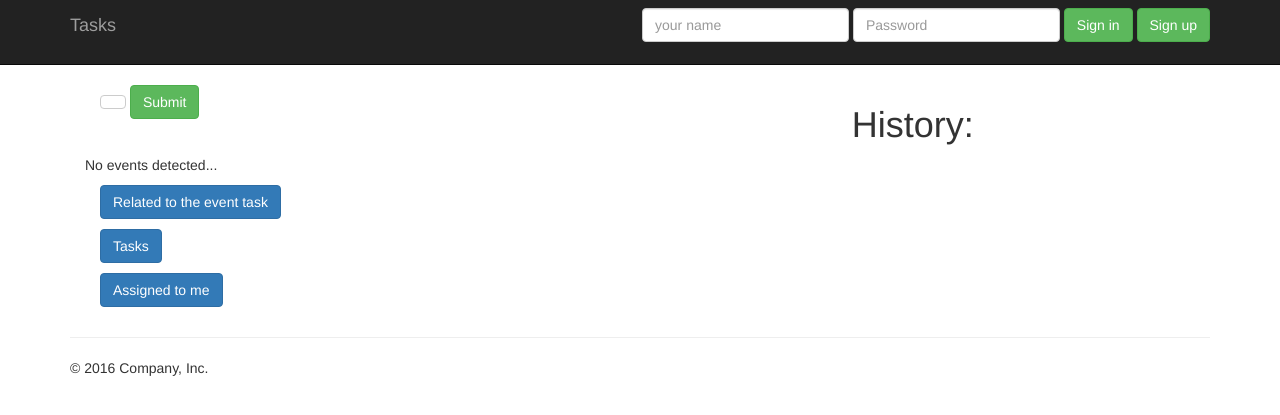
After one commit to ilitvinoff/task-trackerapp, a Django app: template trackerapp/templates/trackerapp/task_history.html in a window 1280 px wide. The commit adds this page. Shown: the top 415 px of the page. Run offline with Django 3.2, Linux system fonts and the light colour scheme; the template is opened without the code that fills it, so the values that code supplies are empty; some libraries are stand-ins or nearby versions.

Commit message:
half history-tracking for taskmodel done

```diff
--- a/requirements.txt
+++ b/requirements.txt
@@ -10,3 +10,4 @@ django-stdimage==5.3.0
 drf-yasg==1.20.0
 coverage==5.5
 freezegun==1.1.0
+django-simple-history==3.0.0
--- a/tasktracker/settings.py
+++ b/tasktracker/settings.py
@@ -45,6 +45,7 @@ INSTALLED_APPS = [
     "rest_framework",
     "drf_yasg",
     "coverage",
+    'simple_history',
 ]
 
 MIDDLEWARE = [
@@ -55,6 +56,7 @@ MIDDLEWARE = [
     "django.contrib.auth.middleware.AuthenticationMiddleware",
     "django.contrib.messages.middleware.MessageMiddleware",
     "django.middleware.clickjacking.XFrameOptionsMiddleware",
+    'simple_history.middleware.HistoryRequestMiddleware',
 ]
 
 ROOT_URLCONF = "tasktracker.urls"
--- /dev/null
+++ b/trackerapp/templates/trackerapp/task_history.html
@@ -0,0 +1,41 @@
+{% extends 'base_generic.html' %}
+
+{% block content %}
+
+    {% comment %} Filter form {% endcomment %}
+    <form class="col-md-10" class=".navbar-left" action="" method="post">
+        {% csrf_token %}
+        <table class="btn btn-default">
+            {{ form }}
+        </table>
+        <input class="btn btn-success" type="submit" value="Submit"/>
+    </form>
+
+    <h1>History:</h1>
+
+    {% if historicaltaskmodel_list %}
+
+        <ul class="col-md-10">
+            {% for event in historicaltaskmodel_list %}
+
+                <li>
+                    <div>
+                        <a class="btn btn-default" href="{{ event.get_absolute_url }}">{{ event.body }};
+                            created: {{ event.history_date }}</a>
+                        <p>changed by: {{ event.history_user }}</p>
+                    </div>
+                </li>
+            {% endfor %}
+        </ul>
+    {% else %}
+        <p>No events detected...</p>
+    {% endif %}
+
+    <div class="col-md-4">
+        <p><a class="btn btn-primary" role="button" href="{% url 'task-detail' pk=related_task_id %}">Related to the
+            event task</a></p>
+        <p><a class="btn btn-primary" role="button" href="{% url 'index' %}">Tasks</a></p>
+        <p><a class="btn btn-primary" role="button" href="{% url 'assigned-tasks' %}">Assigned to me</a></p>
+    </div>
+
+{% endblock content %}
--- a/trackerapp/templates/trackerapp/taskmodel_detail.html
+++ b/trackerapp/templates/trackerapp/taskmodel_detail.html
@@ -62,6 +62,7 @@
         <p><a class="btn btn-primary" role="button" href="{% url 'message-create' pk=taskmodel.pk %}">Add comment</a>
         </p>
         <p><a class="btn btn-primary" role="button" href="{% url 'comment-list' pk=taskmodel.pk %}">Comments</a></p>
+        <p><a class="btn btn-primary" role="button" href="{% url 'history-list' pk=taskmodel.pk %}">History</a></p>
 
     {% else %}
         <h2>There is no such task in your list</h2>
--- a/trackerapp/urls.py
+++ b/trackerapp/urls.py
@@ -28,6 +28,7 @@ urlpatterns = [
                 path("", views.AttachmentList.as_view(), name="attach-list"),
                 path("create/", views.AttachmentCreate.as_view(), name="attach-create")
             ])),
+            path("history/", views.TaskHistoryListView.as_view(), name="history-list")
         ]))
     ])),
 
```
Also changed, not shown: trackerapp/models.py (+7 -2 lines), trackerapp/views.py (+25 -0 lines), trackerapp/migrations/0036_auto_20210423_0716.py (added), trackerapp/migrations/0037_auto_20210423_0740.py (added), trackerapp/migrations/0038_auto_20210423_1155.py (added), trackerapp/migrations/0039_auto_20210423_1254.py (added).
